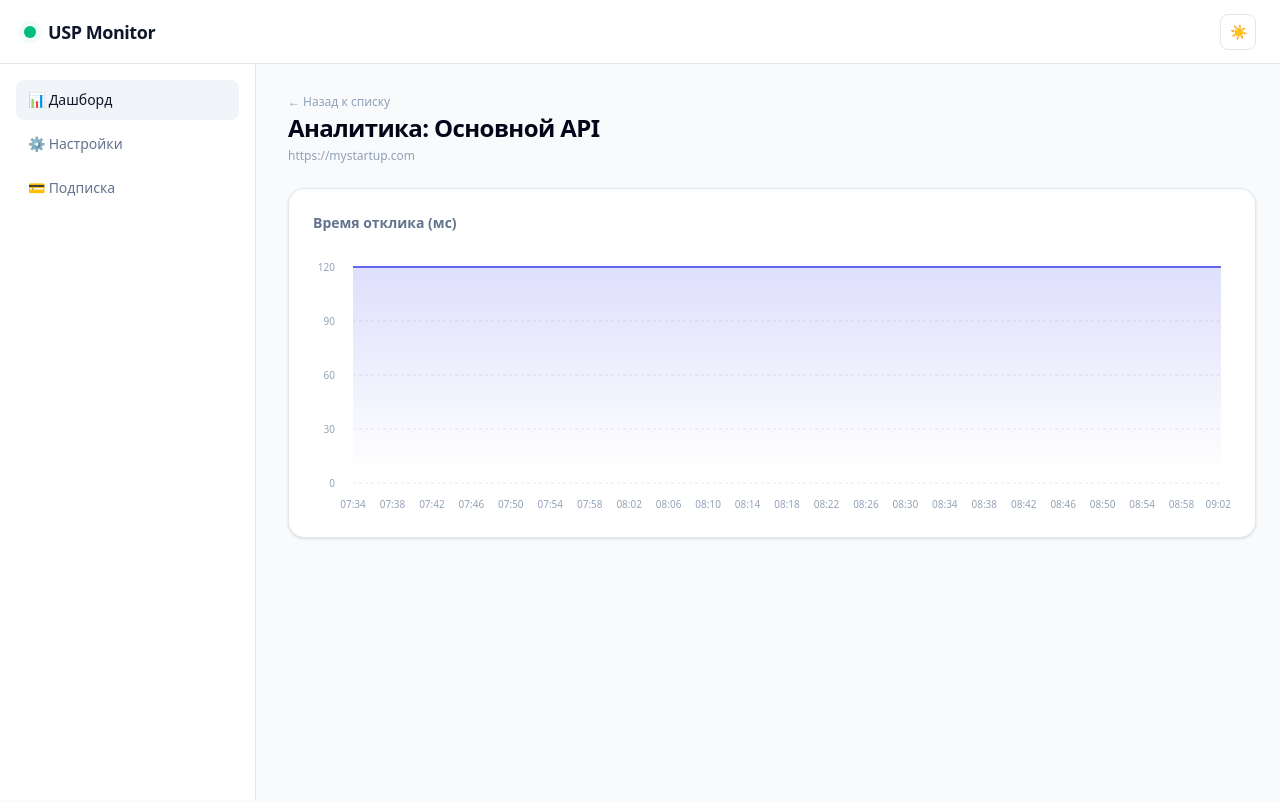
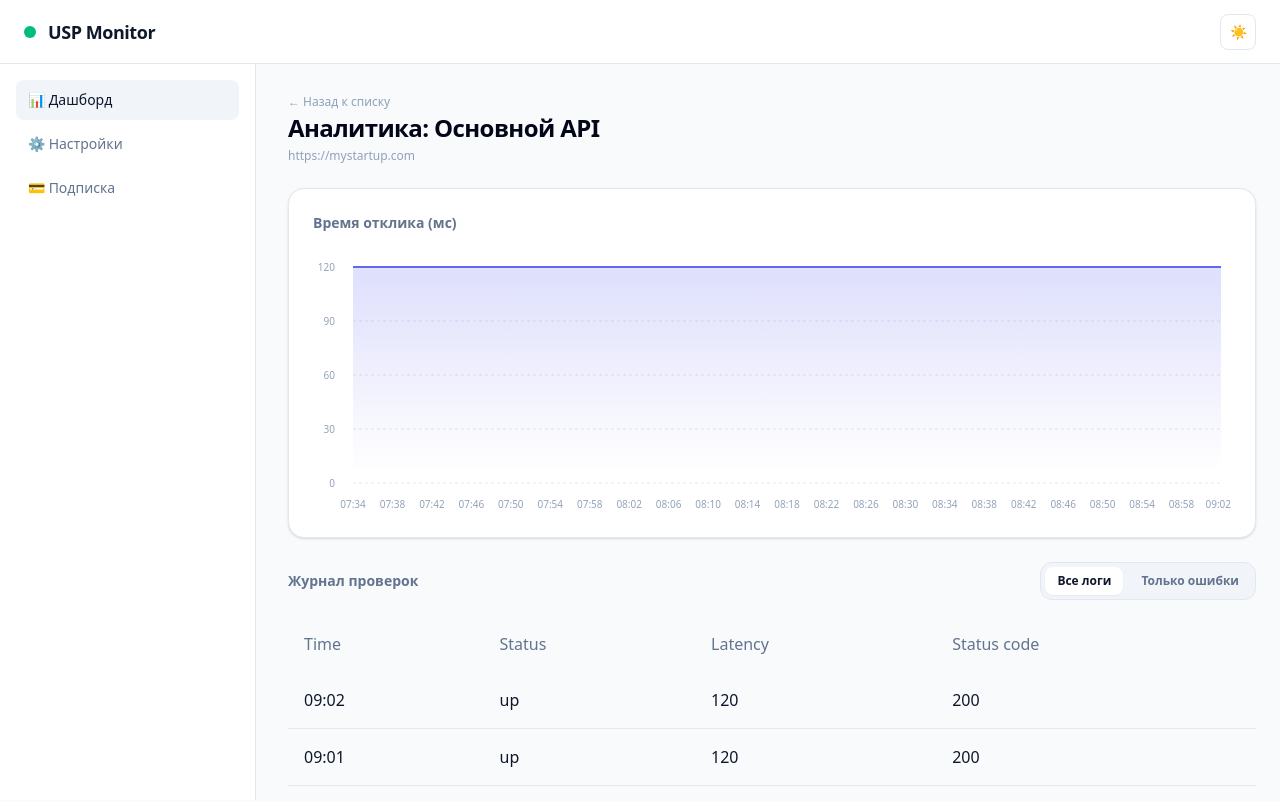
Before and after one commit to usynin383-art/usp, a Next.js app: page /dashboard/demo-1 in a window 1280 px wide. Shown: the top 802 px of the page. Built offline with nearby package versions, Linux system fonts and the light colour scheme.

Commit message:
feat: implement real-time log filtering panel with error tab highlighting

```diff
--- /dev/null
+++ b/app/components/IncidentLogsTable.tsx
@@ -0,0 +1,51 @@
+import React, { FC } from 'react'
+import { CheckResult } from '../types/monitor'
+import { table } from 'console'
+
+interface IncidentLogsTableProps {
+  history: CheckResult[];
+}
+
+export const IncidentLogsTable: FC<IncidentLogsTableProps> = ({ history = [] }) => {
+
+  const reversedHistory = [...history].reverse()
+
+  return (
+    <table className="w-full">
+      <thead className="text-left">
+        <tr>
+          <th className="p-4 font-medium text-slate-500 dark:text-slate-400 whitespace-nowrap">
+            Time
+          </th>
+          <th className="p-4 font-medium text-slate-500 dark:text-slate-400 whitespace-nowrap">
+            Status
+          </th>
+          <th className="p-4 font-medium text-slate-500 dark:text-slate-400 whitespace-nowrap">
+            Latency
+          </th>
+          <th className="p-4 font-medium text-slate-500 dark:text-slate-400 whitespace-nowrap">
+            Status code
+          </th>
+        </tr>
+      </thead>
+      <tbody>
+        {reversedHistory.map((check, index) => (
+          <tr key={check.id} className="border-b last:border-b-0 border-slate-200 dark:border-slate-800">
+            <td className="p-4 whitespace-nowrap">
+              {new Date(check.timestamp).toLocaleTimeString('ru-RU', { hour: '2-digit', minute: '2-digit' })}
+            </td>
+            <td className="p-4 whitespace-nowrap">
+              {check.status}
+            </td>
+            <td className="p-4 whitespace-nowrap">
+              {check.latency}
+            </td>
+            <td className="p-4 whitespace-nowrap">
+              {check.statusCode}
+            </td>
+          </tr>
+        ))}
+      </tbody>
+    </table>
+  )
+}
--- a/app/components/SiteAnalyticsContainer.tsx
+++ b/app/components/SiteAnalyticsContainer.tsx
@@ -1,10 +1,12 @@
 "use client";
 
-import { FC } from "react";
+import { FC, useState } from "react";
 import Link from "next/link";
 import { AreaChart, Area, XAxis, YAxis, CartesianGrid, Tooltip, ResponsiveContainer } from "recharts";
 import { useMonitorStore } from "@/app/store/useMonitorStore";
 import { Button } from "./Button";
+import { IncidentLogsTable } from "./IncidentLogsTable";
+import { NameTypeValue } from "recharts/types/component/DefaultTooltipContent";
 
 interface ContainerProps {
   siteId: string;
@@ -12,16 +14,14 @@ interface ContainerProps {
 
 interface CustomTooltipProps {
   active?: boolean;
-  payload?: Array<{ value: number; payload: { name: string } }>;
+  payload?: NameTypeValue[];
 }
 
-const CustomChartTooltip: React.FC<CustomTooltipProps> = ({ active, payload }) => {
+const CustomChartTooltip: FC<CustomTooltipProps> = ({ active, payload }) => {
   if (!active || !payload || !payload.length) return null;
-
   const data = payload[0];
-
   return (
-    <div className="z-50 select-none rounded-lg bg-slate-950 px-3 py-2 font-mono text-[11px] leading-relaxed text-slate-200 border border-slate-800 shadow-2xl animate-in fade-in-0 zoom-in-95 duration-100">
+    <div className="z-50 select-none rounded-lg bg-slate-950 px-3 py-2 font-mono text-[11px] leading-relaxed text-slate-200 border border-slate-800 shadow-2xl">
       <div className="flex flex-col gap-0.5">
         <p className="font-bold text-slate-400">{data.payload.name}</p>
         <p>
@@ -34,6 +34,8 @@ const CustomChartTooltip: React.FC<CustomTooltipProps> = ({ active, payload }) =
 };
 
 export const SiteAnalyticsContainer: FC<ContainerProps> = ({ siteId }) => {
+  const [filterMode, setFilterMode] = useState<"all" | "errors">("all");
+
   const site = useMonitorStore((state) =>
     state.sites.find((s) => s.id === siteId)
   );
@@ -54,6 +56,13 @@ export const SiteAnalyticsContainer: FC<ContainerProps> = ({ siteId }) => {
     name: new Date(check.timestamp).toLocaleTimeString("ru-RU", { hour: "2-digit", minute: "2-digit" }),
     ping: check.latency,
   }));
+
+  const filteredHistory = site.history.filter((item) => {
+    if (filterMode === "errors") {
+      return item.statusCode !== 200;
+    }
+    return true;
+  });
 
   return (
     <div className="space-y-6">
@@ -80,34 +89,49 @@ export const SiteAnalyticsContainer: FC<ContainerProps> = ({ siteId }) => {
                 </linearGradient>
               </defs>
               <CartesianGrid strokeDasharray="3 3" stroke="var(--color-border-main)" vertical={false} />
-              <XAxis
-                dataKey="name"
-                stroke="#94a3b8"
-                fontSize={10}
-                tickLine={false}
-                axisLine={false}
-                dy={10}
-              />
-              <YAxis
-                stroke="#94a3b8"
-                fontSize={10}
-                tickLine={false}
-                axisLine={false}
-                dx={-10}
-              />
+              <XAxis dataKey="name" stroke="#94a3b8" fontSize={10} tickLine={false} axisLine={false} dy={10} />
+              <YAxis stroke="#94a3b8" fontSize={10} tickLine={false} axisLine={false} dx={-10} />
               <Tooltip content={<CustomChartTooltip />} />
-              <Area
-                type="monotone"
-                dataKey="ping"
-                stroke="#6366f1"
-                strokeWidth={2}
-                fillOpacity={1}
-                fill="url(#colorPing)"
-              />
+              <Area type="monotone" dataKey="ping" stroke="#6366f1" strokeWidth={2} fillOpacity={1} fill="url(#colorPing)" />
             </AreaChart>
           </ResponsiveContainer>
         </div>
       </div>
+
+      <div className="space-y-4">
+        <div className="flex items-center justify-between">
+          <h3 className="text-sm font-semibold text-slate-500 dark:text-slate-400">Журнал проверок</h3>
+
+          <div className="flex items-center gap-1.5 bg-slate-100 dark:bg-slate-800/60 p-1 rounded-xl border border-[var(--color-border-main)]">
+            <button
+              type="button"
+              onClick={() => setFilterMode("all")}
+              className={`rounded-lg px-3 py-1.5 text-xs font-semibold transition-all duration-150 cursor-pointer
+                ${filterMode === "all"
+                  ? "bg-white dark:bg-slate-700 text-slate-900 dark:text-white shadow-xs"
+                  : "text-slate-500 hover:text-slate-900 dark:hover:text-white"
+                }
+              `}
+            >
+              Все логи
+            </button>
+            <button
+              type="button"
+              onClick={() => setFilterMode("errors")}
+              className={`rounded-lg px-3 py-1.5 text-xs font-semibold transition-all duration-150 cursor-pointer
+                ${filterMode === "errors"
+                  ? "bg-rose-500 text-white shadow-xs"
+                  : "text-slate-500 hover:text-rose-500"
+                }
+              `}
+            >
+              Только ошибки
+            </button>
+          </div>
+        </div>
+
+        <IncidentLogsTable history={filteredHistory} />
+      </div>
     </div>
   );
 };
```
